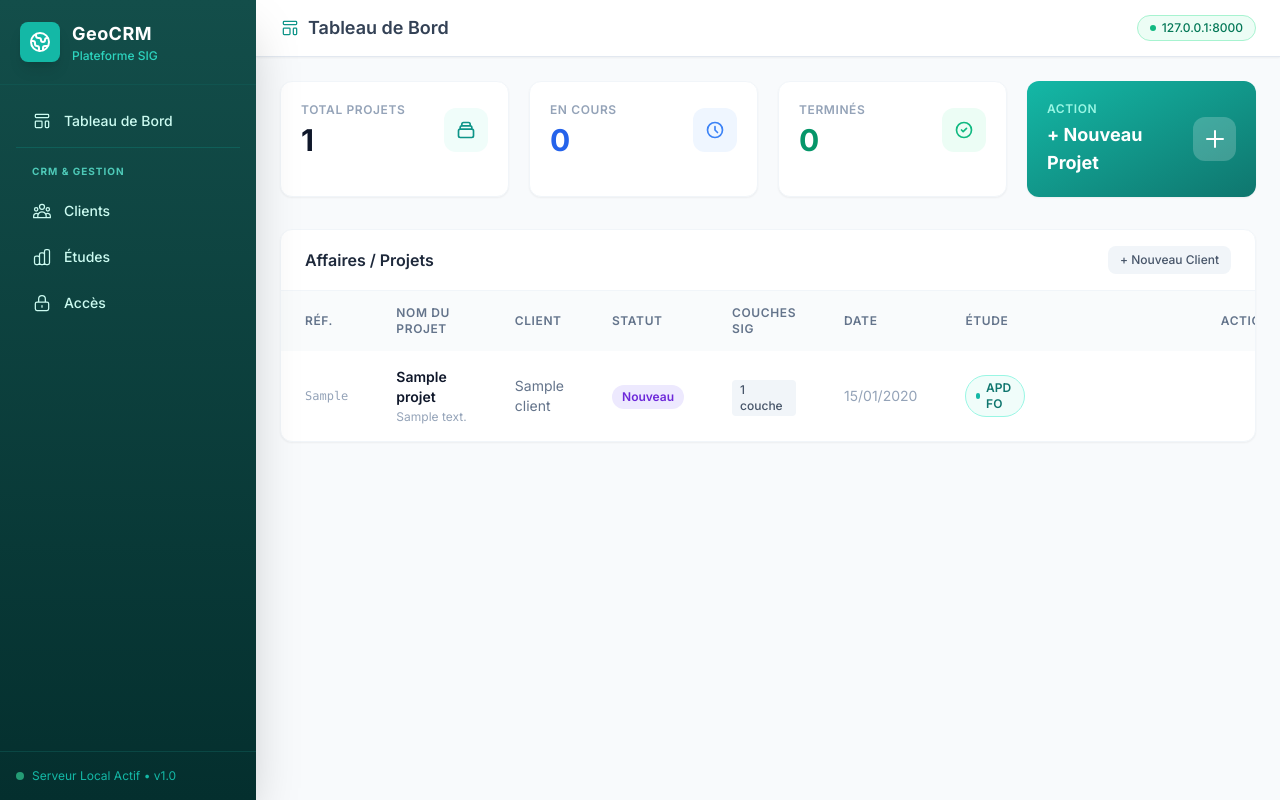
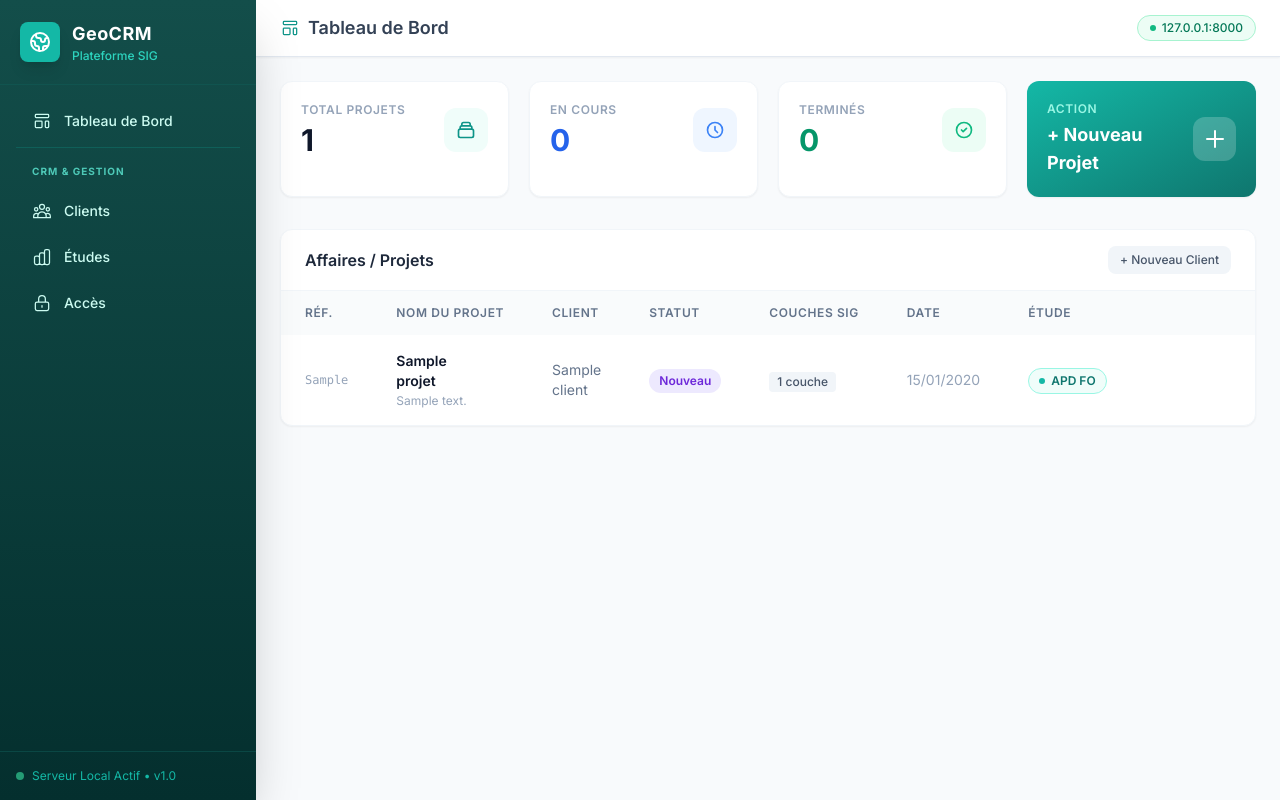
Before and after one commit to digit31/CRM-CALAUDE, a FastAPI app: page / in a window 1280 px wide. Run offline with FastAPI, Linux system fonts and the light colour scheme; tables that the repository leaves empty hold one stand-in row (values such as "Sample post"); some libraries are stand-ins or nearby versions.

Commit message:
Dashboard : tout sur une seule ligne (badges Etude + en-tetes)
- whitespace-nowrap sur les badges APD FO / DOE FO : plus de coupure "APD"/"FO".
- whitespace-nowrap sur la ligne d'en-tete : "Couches SIG" (et les autres) ne se
  coupent plus sur deux lignes.

Co-Authored-By: Claude Opus 4.8 <noreply@anthropic.com>

```diff
--- a/CRM SIG/mon_crm_sig/app/templates/dashboard.html
+++ b/CRM SIG/mon_crm_sig/app/templates/dashboard.html
@@ -82,7 +82,7 @@ Tableau de Bord
         <div class="overflow-x-auto">
             <table class="w-full text-left">
                 <thead>
-                    <tr class="bg-slate-50/80 text-slate-500 text-xs uppercase tracking-wider">
+                    <tr class="bg-slate-50/80 text-slate-500 text-xs uppercase tracking-wider whitespace-nowrap">
                         <th class="px-6 py-3.5 font-semibold">Réf.</th>
                         <th class="px-6 py-3.5 font-semibold">Nom du Projet</th>
                         <th class="px-6 py-3.5 font-semibold">Client</th>
@@ -129,11 +129,11 @@ Tableau de Bord
                         <td class="px-6 py-4">
                             {% set _te = types_etude.get(projet.id, "APD FO") %}
                             {% if "DOE" in _te|upper %}
-                            <span class="inline-flex items-center gap-1.5 px-2.5 py-1 rounded-full text-xs font-semibold bg-amber-100 text-amber-800 border border-amber-200" title="DOE FO — Dossier des Ouvrages Exécutés (câble / NETGEO)">
+                            <span class="inline-flex items-center gap-1.5 whitespace-nowrap px-2.5 py-1 rounded-full text-xs font-semibold bg-amber-100 text-amber-800 border border-amber-200" title="DOE FO — Dossier des Ouvrages Exécutés (câble / NETGEO)">
                                 <span class="w-1.5 h-1.5 rounded-full bg-amber-500"></span>DOE FO
                             </span>
                             {% else %}
-                            <span class="inline-flex items-center gap-1.5 px-2.5 py-1 rounded-full text-xs font-semibold bg-brand-50 text-brand-700 border border-brand-200" title="APD FO — Avant-Projet Détaillé">
+                            <span class="inline-flex items-center gap-1.5 whitespace-nowrap px-2.5 py-1 rounded-full text-xs font-semibold bg-brand-50 text-brand-700 border border-brand-200" title="APD FO — Avant-Projet Détaillé">
                                 <span class="w-1.5 h-1.5 rounded-full bg-brand-500"></span>APD FO
                             </span>
                             {% endif %}
```
